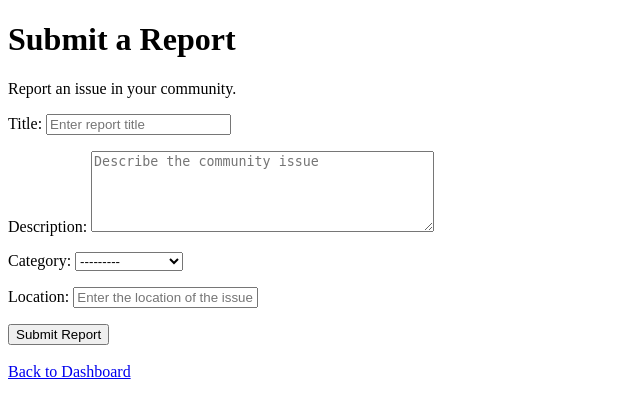
After one commit to alyanaiscoding/iAksyon-Campugan-KirsteneAlyana-G7, a Django app: page /reports/create/ in a window 1280 px wide. The commit adds this page. Shown: the top 418 px of the page, without its empty margins (0-640 px from the left). Run offline with Django 5.2, Linux system fonts and the light colour scheme; the visitor is signed in with stand-in values (Sample User, id 1); parts of the project's set-up code (start-up, migrations or seed data) failed here and were passed over.

Commit message:
feat: implement report submission page and dashboard navigation

```diff
--- a/templates/dashboard/resident_dashboard.html
+++ b/templates/dashboard/resident_dashboard.html
@@ -18,7 +18,7 @@
 
     <h3>Resident Services</h3>
 
-    <button disabled>Create Report</button>
+    <a href="{% url 'report_create' %}">Create Report</a>
     <button disabled>View My Reports</button>
     <button disabled>Check Report Status</button>
     <a href="{% url 'profile' %}">My Profile</a>
--- /dev/null
+++ b/templates/reports/report_form.html
@@ -0,0 +1,29 @@
+<!DOCTYPE html>
+<html lang="en">
+<head>
+    <meta charset="UTF-8">
+    <meta name="viewport" content="width=device-width, initial-scale=1.0">
+    <title>Submit Report | iAksyon</title>
+</head>
+<body>
+
+    <h1>Submit a Report</h1>
+
+    <p>Report an issue in your community.</p>
+
+    <form method="POST">
+        {% csrf_token %}
+
+        {{ form.as_p }}
+
+        <button type="submit">Submit Report</button>
+    </form>
+
+    <br>
+
+    <a href="{% url 'resident_dashboard' %}">
+        Back to Dashboard
+    </a>
+
+</body>
+</html>
```
